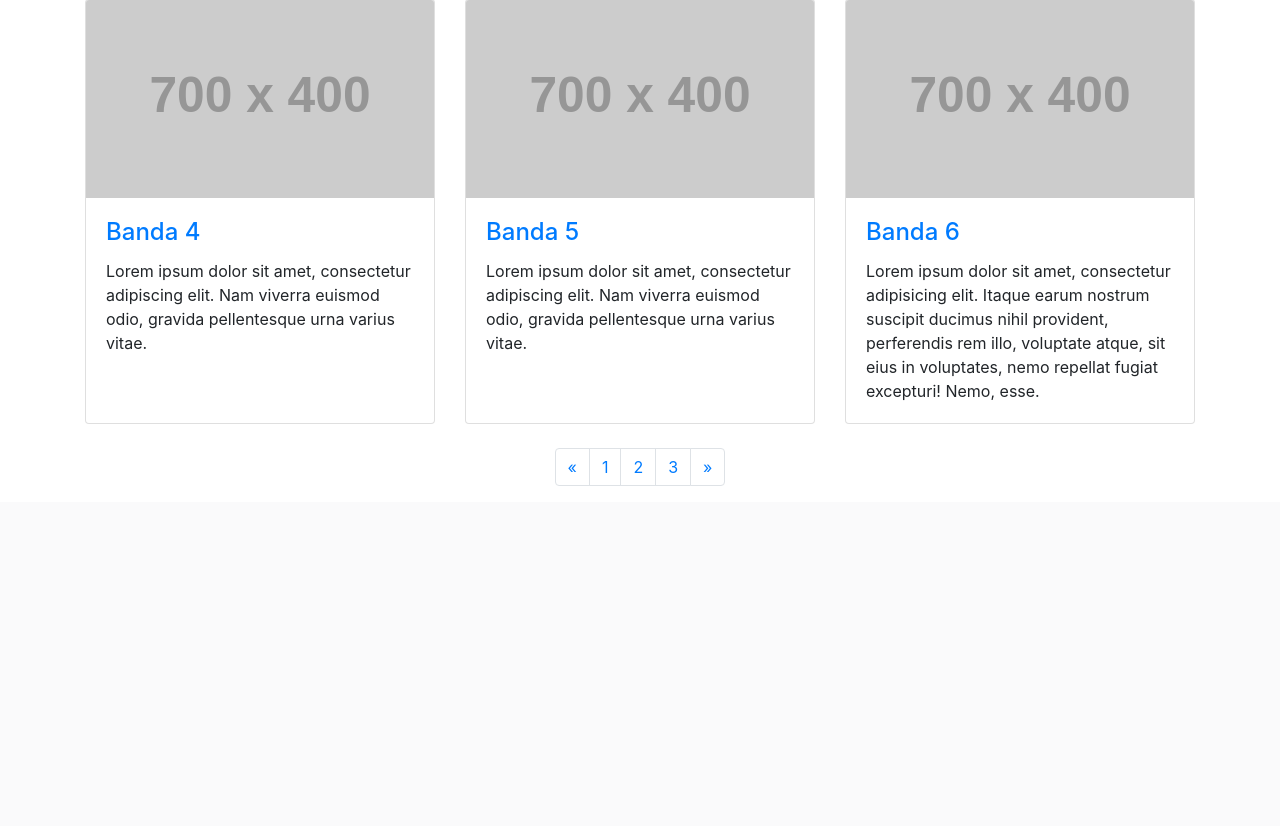
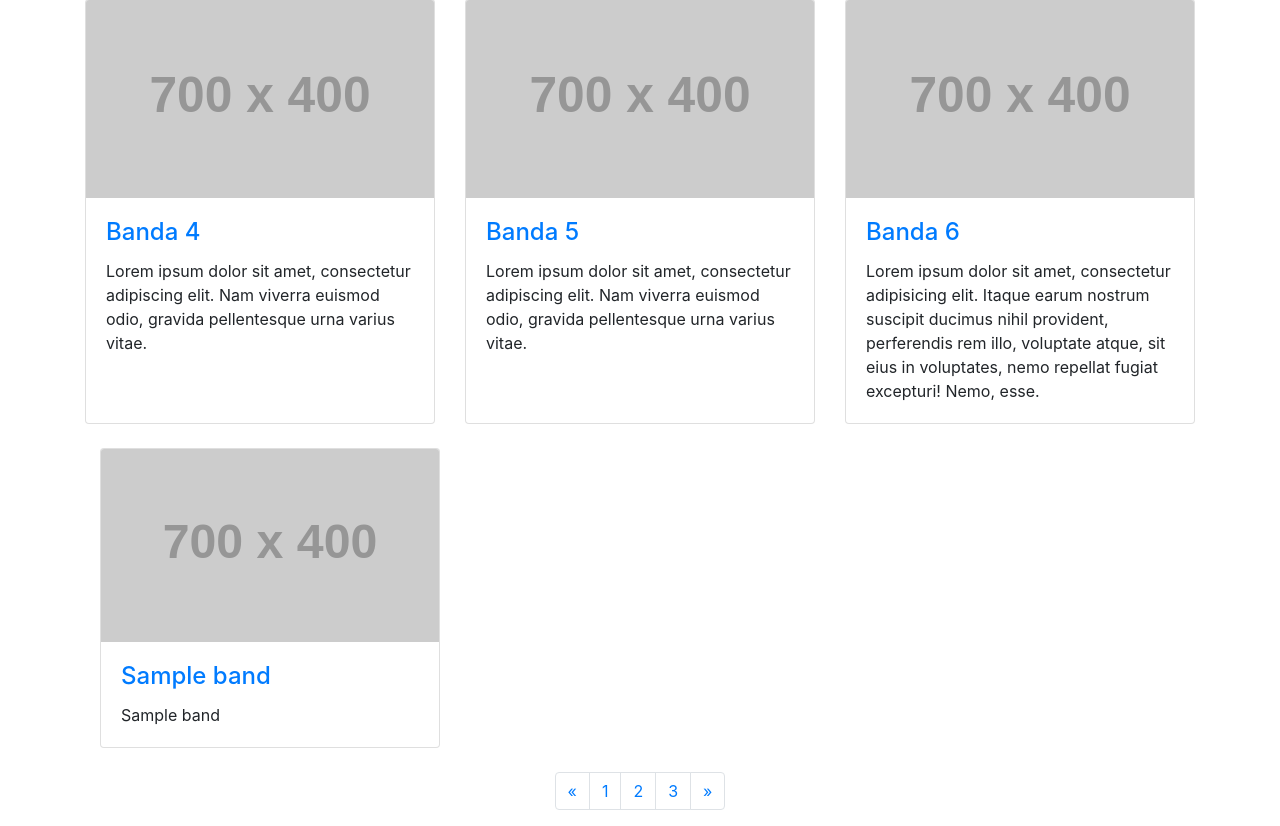
Before and after one commit to julia-fabri/ticket-sales-app, a Flask app: template ticket-sales-app/templates/index.html in a window 1280 px wide. Shown: the part 1131-1957 px from the top of the page. Before the commit the page ends 1617 px from the top, so only its background shows below. Run offline with Flask 2, Linux system fonts and the light colour scheme; the template is opened without the code that fills it: most values are stand-ins (such as "Sample title", 1, 10 or a date in 2020); grey boxes labelled with a size stand in for pictures from a placeholder-image service; some libraries are stand-ins or nearby versions.

Commit message:
register concert and list available concerts

```diff
--- a/ticket-sales-app/app.py
+++ b/ticket-sales-app/app.py
@@ -6,25 +6,33 @@ app = Flask(__name__)
 foofighters = Concerts(band_name='foofighters')
 pearljam = Concerts(band_name='pearljam')
 
-bands = [foofighters, pearljam]
+concerts = [foofighters, pearljam]
 
-@app.route('/index')
-def home():
-    return render_template('index.html')
+@app.route('/', methods=['GET', 'POST'])
+def index():
+	return render_template('index.html')
 
 @app.route('/new', methods=['GET', 'POST'])
-def register():
-    if request.method == "POST":
-        bands.append(Concerts(request.form['band_name']))
-        return redirect(url_for('register'))
-    # if the method is GET, just return index.html
-    return render_template('concert_register.html', bands=bands)
+def new():
+	return render_template('concert_register.html')
+
+@app.route('/list', methods=['GET', 'POST'])
+def list():
+	name = request.form['band_name']
+	print(name)
+	band = Concerts(name)
+	concerts.append(band)
+
+	return render_template('list_concerts.html', concerts=concerts)
 
 # @app.route('/data')
 # def list_concerts():
 #     band = request.args.get('band_name')
 #     return f"You put {band}"
 
-@app.route('/bands')
-def list_bands():
-    return render_template('list_concerts', bands=bands)
+@app.route('/concerts/', methods=['GET', 'POST'])
+def show():
+	return render_template('list_concerts.html', concerts=concerts)
+
+
+app.run(debug=True)
--- a/ticket-sales-app/templates/concert_register.html
+++ b/ticket-sales-app/templates/concert_register.html
@@ -6,7 +6,7 @@
 {% endblock %}
 {% block content %}
 <div class="form">
-  <form action="{{url_for('register')}}" method="POST">
+  <form action="/list" method="post">
       <label for="band_name">Nome da Banda</label>
       <input type="band_name" class="form-control" id="band_name" name="band_name">
 
--- a/ticket-sales-app/templates/index.html
+++ b/ticket-sales-app/templates/index.html
@@ -122,6 +122,24 @@
             </div>
           </div>
         </div>
+        <div class="col-lg-4 col-sm-6 mb-4">
+            <div class="card h-100">
+              <a href="#"><img class="card-img-top" src="http://placehold.it/700x400" alt=""></a>
+              <div class="card-body">
+                <h4 class="card-title">
+                  <a href="#">
+                    {% for band in bands %}
+                      {{ bands.band_name }}
+                    {% endfor %}
+                  </a>
+                </h4>
+                <p class="card-text">                    {% for band in bands %}
+                      {{ bands.band_name }}
+                    {% endfor %}  </p>
+              </div>
+            </div>
+          </div>
+        </div>
         <!-- /.row -->
 
         <!-- Pagination -->
```
Also changed, not shown: ticket-sales-app/templates/list_concerts.html (added, +26 -0 lines), 1 other file.
